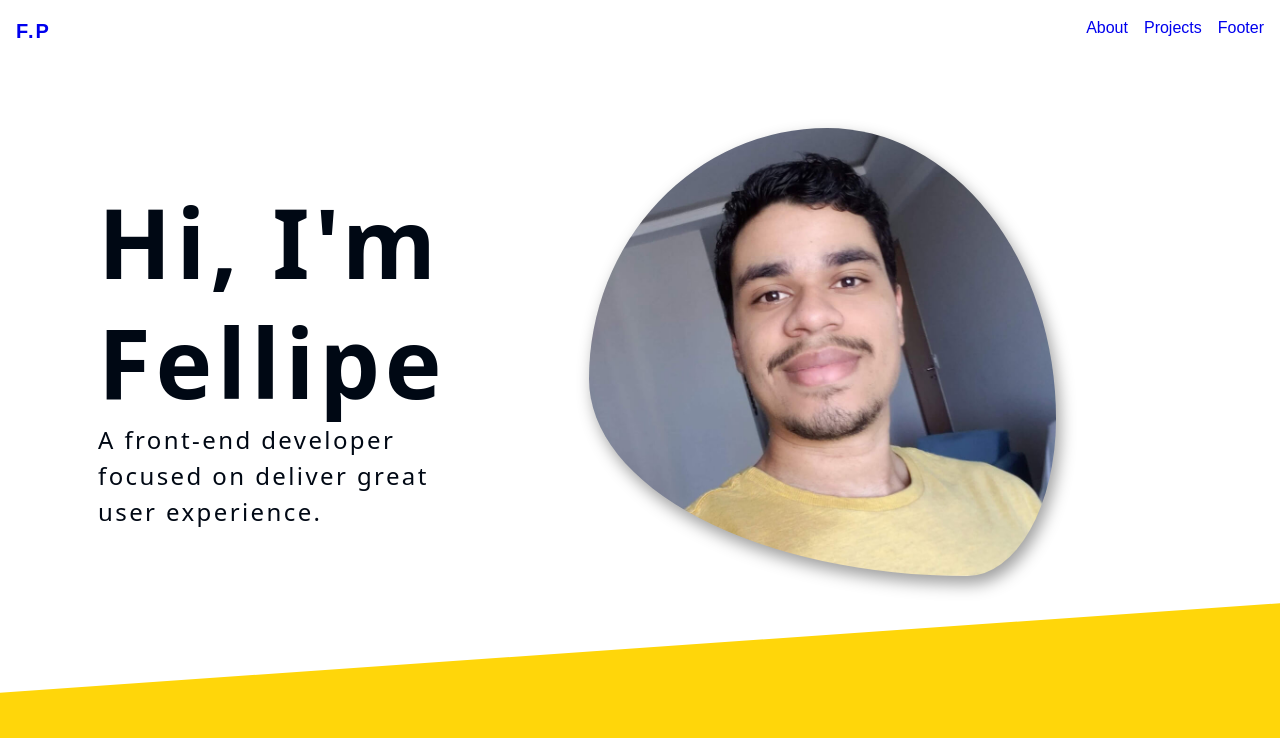
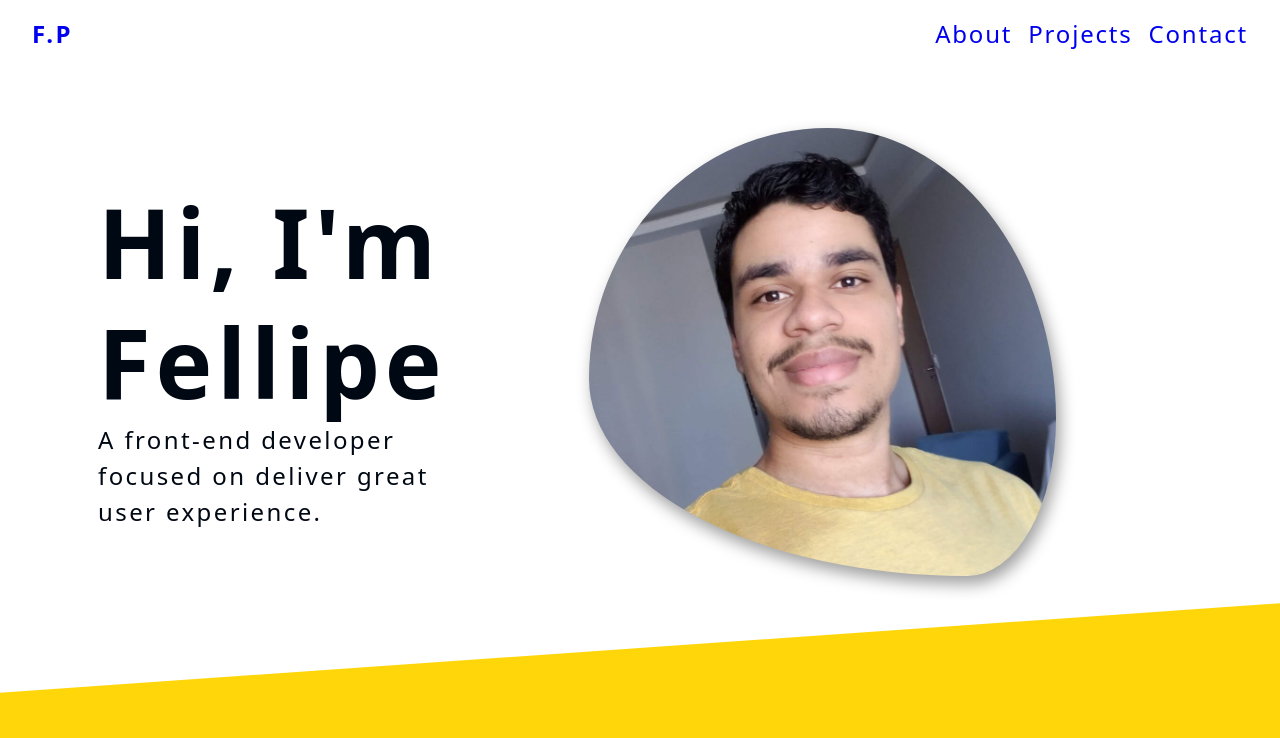
Before and after one commit to fthomasvp/fthomasvp.github.io, an Astro site: page / in a window 1280 px wide. Shown: the top 738 px of the page. Built offline with nearby package versions, Linux system fonts and the light colour scheme; Astro itself is replaced by a stand-in of ours; grey boxes are pictures that could not be loaded; a web font is replaced by a local one.

Commit message:
WIP: rename some attributes

```diff
--- a/src/components/Footer.astro
+++ b/src/components/Footer.astro
@@ -1,4 +1,4 @@
-<footer id="footer" class="footer">
+<footer id="contact" class="contact">
   <div class="wrapper">
     <div class="social-networks">
       <div>
@@ -30,7 +30,7 @@
 <style lang="scss">
   @import "../styles/base.scss";
 
-  .footer {
+  .contact {
     background-color: $colors-blue-yale;
   }
 
--- a/src/components/Menu.astro
+++ b/src/components/Menu.astro
@@ -15,7 +15,7 @@
         <a href="#projects">Projects</a>
       </li>
       <li class="item">
-        <a href="#footer">Footer</a>
+        <a href="#contact">Contact</a>
       </li>
     </ul>
   </nav>
@@ -38,15 +38,16 @@
     display: flex;
     justify-content: space-between;
 
-    font-family: "Poppins", sans-serif, $fontfamily--fallback;
+    font-family: "Bebas Neue", cursive, $fontfamily--fallback;
+    letter-spacing: $letterspacings-widest;
 
     padding-block: $space-4;
-    padding-inline: $space-4;
+    padding-inline: $space-8;
 
     backdrop-filter: blur(20px);
 
     .logo {
-      font-size: $fontsizes-xl;
+      font-size: $fontsizes-2xl;
       font-weight: $fontweights-bold;
       letter-spacing: $letterspacings-widest;
     }
@@ -58,7 +59,7 @@
       list-style-type: none;
 
       .item {
-        font-size: $fontsizes-md;
+        font-size: $fontsizes-2xl;
         font-weight: $fontweights-medium;
       }
     }
```
